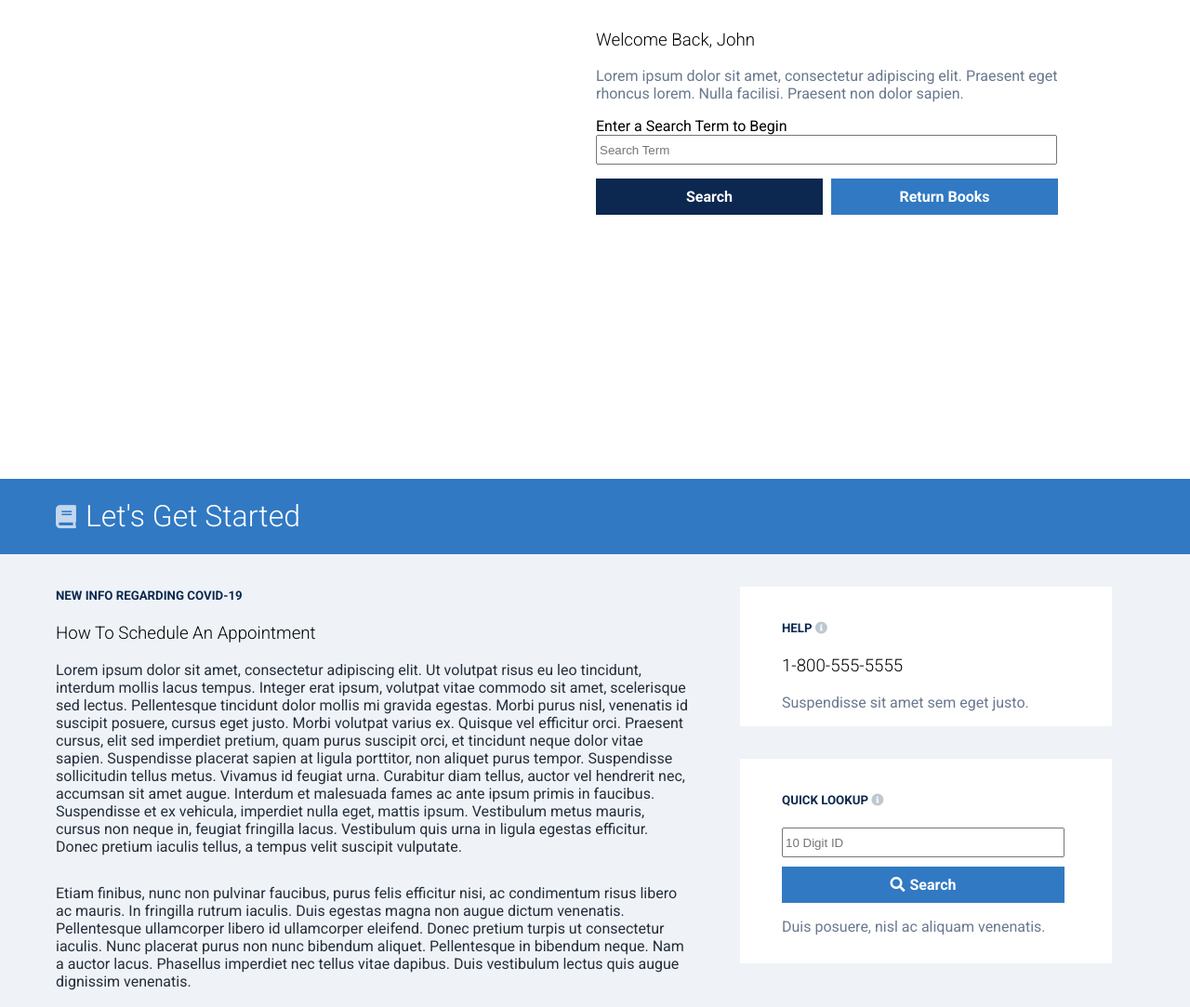
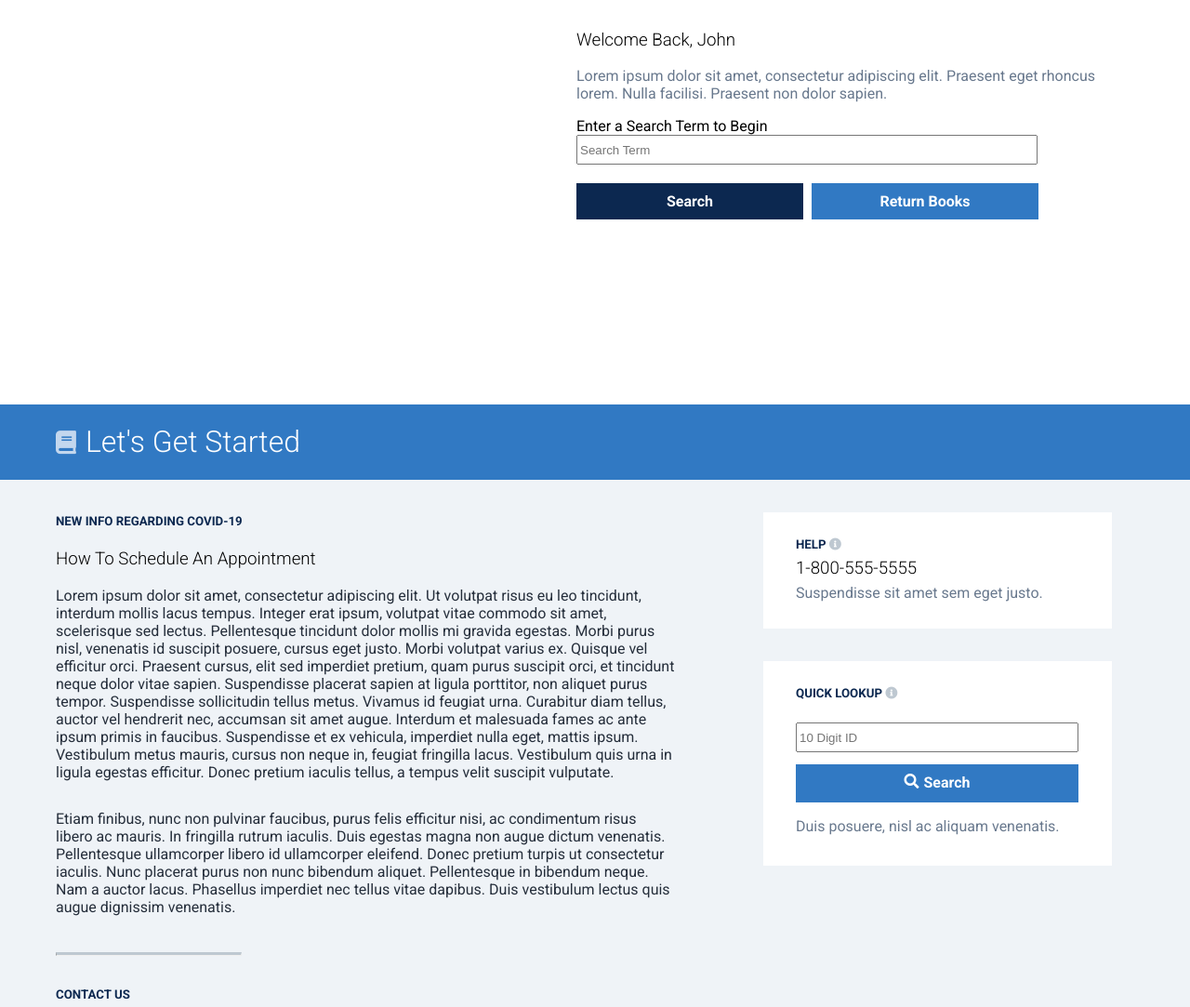
Before and after one commit to hzyniecki/uq-code-test, a website built with webpack: page src/index.html in a window 1280 px wide. Shown: the part 213-1296 px from the top of the page at 93% size. Built offline with nearby package versions, Linux system fonts and the light colour scheme; some packages are replaced by stand-ins of ours; files whose address does not match are found by name.

Commit message:
Added in mobile responsive functionality, cleaned up code

```diff
--- a/src/scss/main.scss
+++ b/src/scss/main.scss
@@ -69,7 +69,6 @@ div.panel.hero > div.container {
     z-index: 2;
     top: 24rem;
     height: 265px;
-    width: 600px;
     max-width: 600px;
 }
 
@@ -94,6 +93,10 @@ div.panel.hero > div.container {
     text-decoration: none;
     user-select: none;
     transition: color 0.2s;
+
+    width: 6rem;
+    display: flex;
+    justify-content: center;
 }
 
 .btn-secondary:hover {
@@ -197,14 +200,14 @@ div.panel.content-area div.container div.columns div.row div.col-9 p {
 }
 
 .help-block, .item-lookup {
-    width: 400px;
-    max-width: 400px;
-    padding: 15px 15px 15px 45px;
+    width: 375px;
+    max-width: 375px;
+    padding: 5px 15px 15px 35px;
     margin-top: 35px;
 }
 
 .help-block {
-    height: 150px;
+    height: 125px;
 }
 
 .item-lookup {
@@ -212,9 +215,13 @@ div.panel.content-area div.container div.columns div.row div.col-9 p {
     display: grid;
 }
 
+// Help Number
+div.col-3 h3 {
+    margin: -15px 0 -10px 0;
+}
+
 // Quick Lookup Input Field
 input.form-field.form-field-type-text[name="id-lookup"] {
-
     width: 19rem;
 }
 
@@ -241,7 +248,7 @@ a.btn.btn-secondary.btn-block[href="#"] {
 }
 
 hr {
-    width: 10rem;
+    width: 12.5rem;
     display: inline-flex;
     border-top: 3px solid #bec8d1;
 
@@ -265,8 +272,13 @@ label {
 }
 
 .client-footer__links {
-    padding-top: 20px;
+    margin-top: 25px;
+    display: inline;
 }
+
+div.panel.client-footer div.container div.columns div.row div.col-9  {
+    padding-top: 25px !important;
+  }
 
 .client-footer__link {
     text-decoration: none;
@@ -298,12 +310,174 @@ div.row div.col-9 p {
 // Client Foooter Logo Styling
 .text-right {
     justify-content: flex-end;
+    flex-direction: column-reverse !important;
     align-items: baseline;
-    margin-bottom: 8.5rem;
 }
 
-@media (min-width: 900px) {
+@media only screen and (min-width: 375px) {
+
     body {
         height: 100vh;
+        overflow-x: hidden;
+    }
+
+    .hero__content {
+        min-width: 300px;
+    }
+
+    .row {
+        flex-direction: column-reverse;
+    }
+
+    .client-header__logo {
+        padding-left: 23px;
+    }
+
+    .client-header__link {
+        text-wrap: nowrap;
+    }
+
+    .col-9 {
+        padding: 15px 0 0 45px;
+        flex: 4.5 1;
+    }
+
+    .hero__content {
+        background: #FFFFFF;
+        padding: 10px 0px 0px 19px;
+        position: relative;
+        z-index: 2;
+        top: 24rem;
+        height: 330px;
+        max-width: 600px;
+        width: 300px;
+    }
+
+    // Paragraph text & color
+    div.panel.content-area div.container div.columns div.row div.col-9 p {
+        color: #252e3b !important;
+        padding-bottom: 15px;
+        width: 20rem;
+    }
+
+    // Search Input
+    input.form-field.form-field-type-text[name="search"][type="text"][placeholder="Search Term"] {
+        width: 15.25rem;
+    }
+
+    div.panel.hero > div.container {
+        padding-right: 3.25rem;
+    }
+
+    // Return Books Btn
+    div.hero__buttons > a.btn.btn-secondary[href="#"] {
+        width: 15.25rem;
+        display: inline-flex;
+        text-align: center;
+        justify-content: center;
+        margin-top: 5px;
+        margin-left: 0px;
+    }
+
+    .help-block, .item-lookup {
+        width: 340px;
+        max-width: 355px;
+        padding: 5px 22px 15px 17px;
+        margin-top: 35px;
+        margin-left: 0px;
+    }
+
+    .hero {
+    height: 51rem;
+    }
+
+    // Container of Help and Quick Lookup boxes
+    div.row > div.col-3 {
+        flex: 3 1;
+        display: flex;
+        flex-direction: column;
+        align-items: flex-end;
+        margin-right: 0;
+        margin-left: 1.5rem;
+    }
+
+}
+
+
+/* Medium devices (landscape tablets, 768px and up) */
+@media only screen and (min-width: 768px) {
+    body {
+        height: 100vh;
+        overflow: visible;
+    }
+
+    .row {
+        flex-direction: row;
+    }
+
+    .client-header__logo {
+        width: 150px;
+        height: 50px;
+        padding-left: 60px;
+    }
+
+    .col-9 {
+        padding: 15px 0 0 60px;
+        flex: 4.5 1;
+    }
+
+
+    .hero__content {
+        background: #FFFFFF;
+        padding: 10px 0px 0px 24px;
+        position: relative;
+        z-index: 2;
+        top: 24rem;
+        height: 265px;
+        width: 600px;
+        max-width: 600px;
+    }
+
+    div.panel.hero > div.container {
+        justify-content: flex-end !important;
+        padding-right: 5.25rem;
+    }
+
+    // Return Books Btn
+    div.hero__buttons > a.btn.btn-secondary[href="#"] {
+        width: 15.25rem;
+        display: inline-flex;
+        text-align: center;
+        margin-left: 5px;
+        justify-content: center;
+    }
+
+    // Search Input
+    input.form-field.form-field-type-text[name="search"][type="text"][placeholder="Search Term"] {
+        width: 31rem;
+    }
+
+    // Paragraph text & color
+    div.panel.content-area div.container div.columns div.row div.col-9 p {
+        color: #252e3b !important;
+        padding-bottom: 15px;
+        width: auto;
+    }
+
+    .help-block, .item-lookup {
+        width: 375px;
+        max-width: 375px;
+        padding: 5px 15px 15px 35px;
+        margin-top: 35px;
+        margin-left: 0px;
+    }
+
+    // Container of Help and Quick Lookup boxes
+    div.row > div.col-3 {
+        flex: 3 1;
+        display: flex;
+        flex-direction: column;
+        align-items: flex-end;
+        margin-right: 5.25rem;
     }
 }
```
